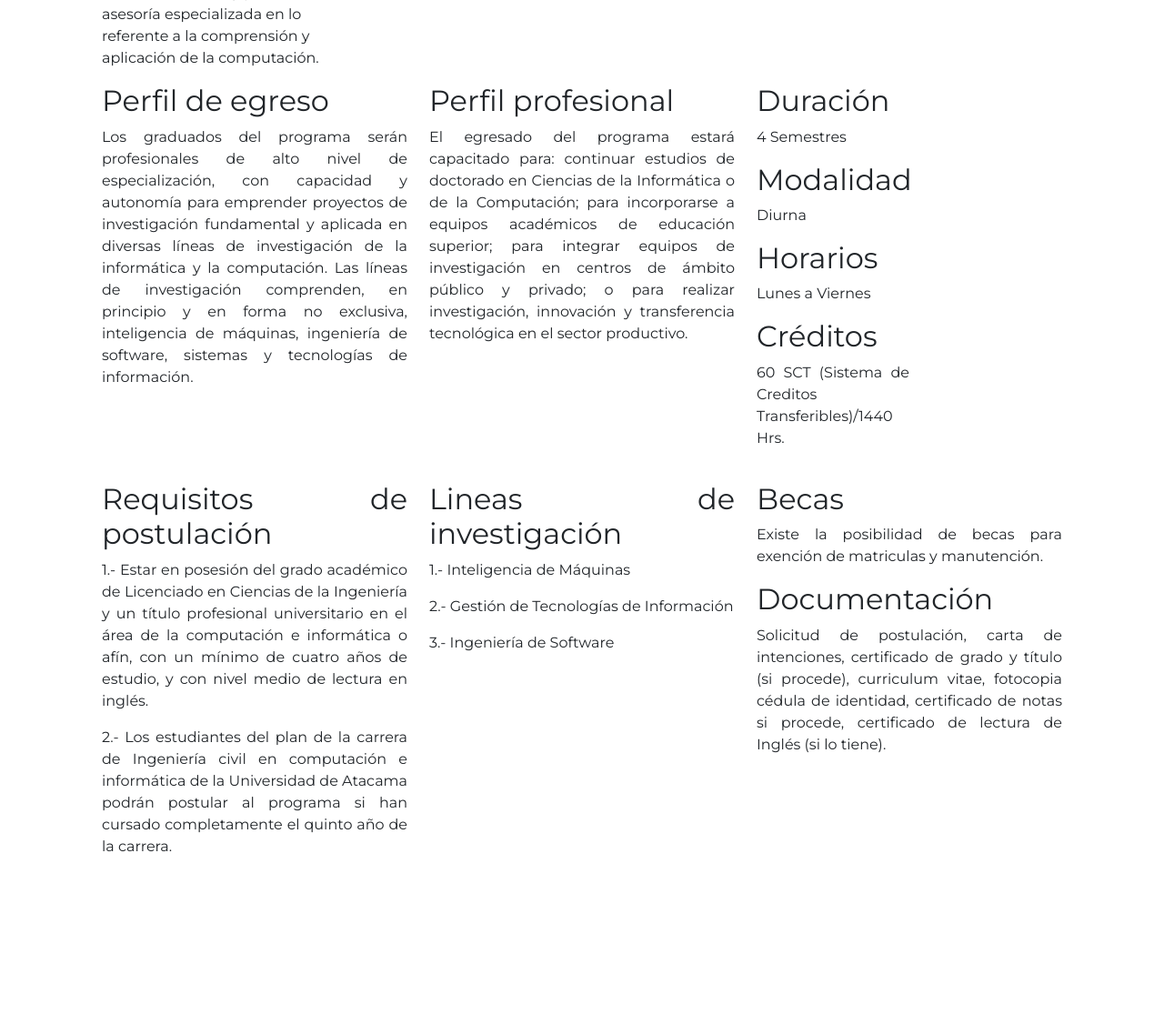
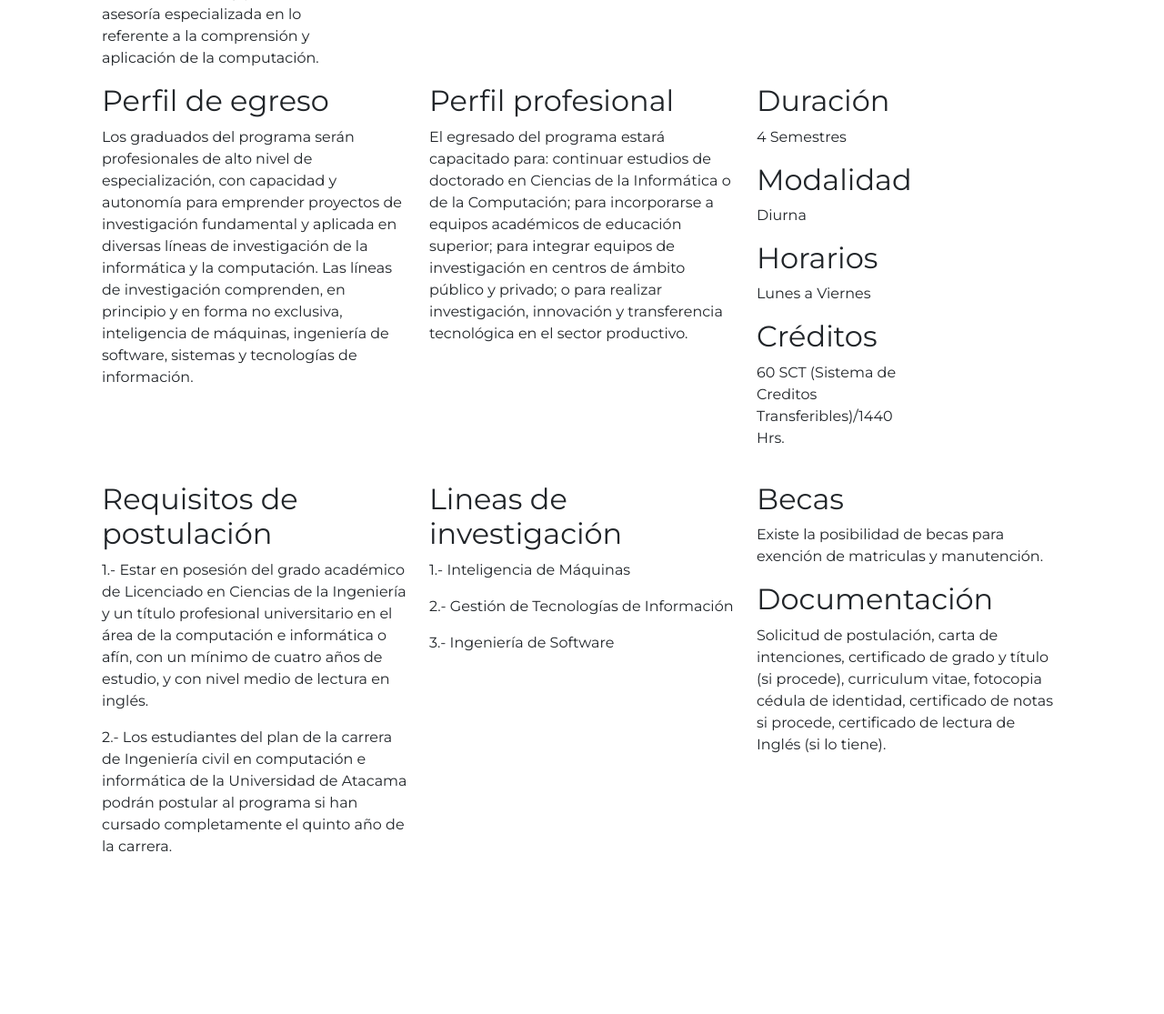
Before and after one commit to Kitofeh/pagMagister, a PHP site: page / in a window 1280 px wide. Shown: the part 2149-3264 px from the top of the page at 91% size. Run offline with PHP 8.4, Linux system fonts and the light colour scheme.

Commit message:
cambiado estilo letras

```diff
--- a/style.css
+++ b/style.css
@@ -69,8 +69,9 @@ a:hover {
   width: 100%;
   display: grid;
   gap: 20px 40px;
-  justify-content: space-around;
-  text-align: justify;
+  justify-content: center;
+  align-content: center;
+  text-align: left;
 }
 .perfile {
   grid-area: perfile;
```
